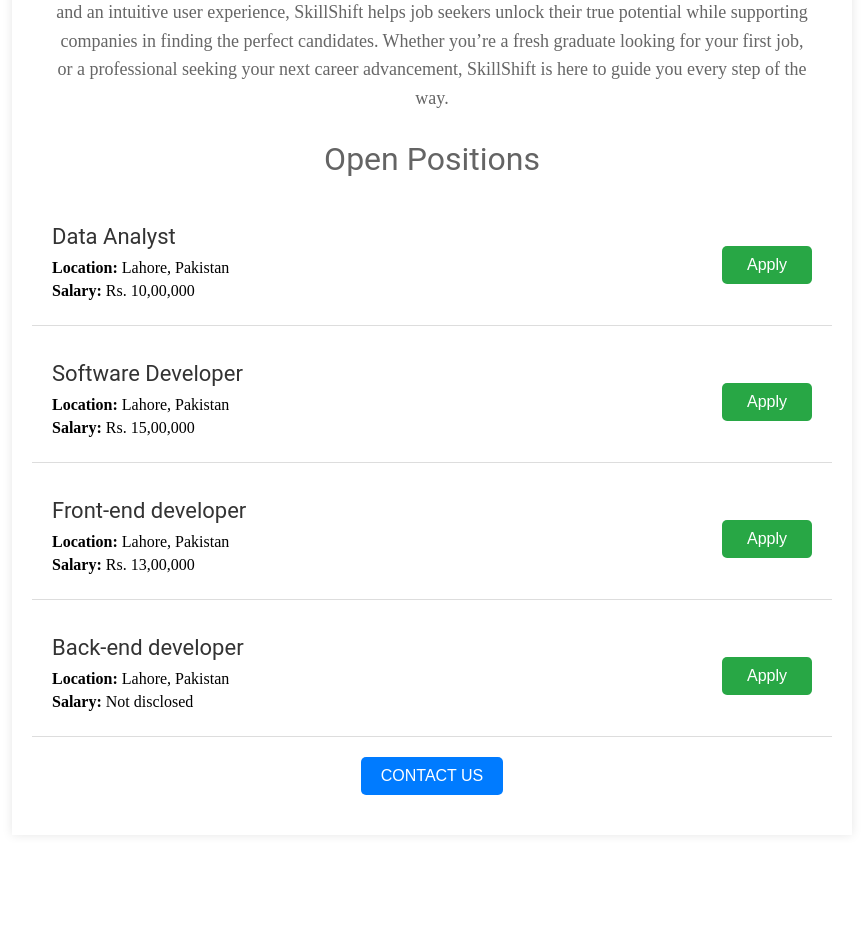
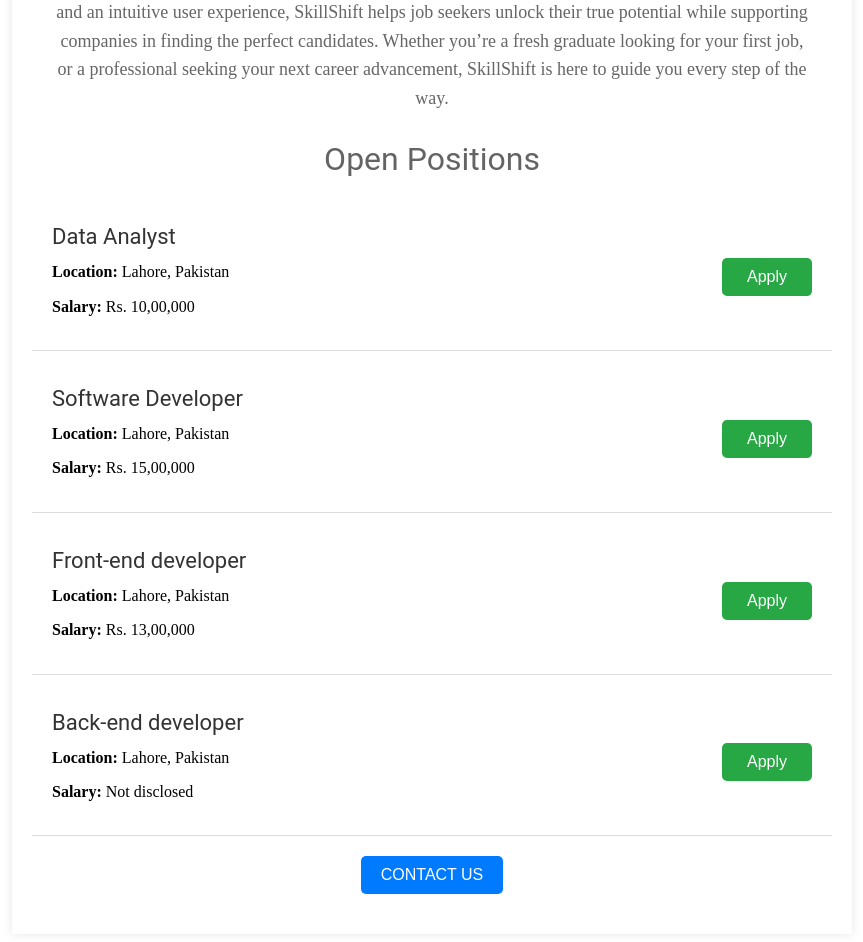
Before and after one commit to chaudary27/FS-JOBS_website, a Flask app: page / in a window 1280 px wide. Shown: the part 701-1643 px from the top of the page, without its empty margins (208-1071 px from the left). Before the commit the page ends 1496 px from the top, so only its background shows below. Run offline with Flask 3, Linux system fonts and the light colour scheme.

Commit message:
Assistant checkpoint: Add spacing to job details
Assistant generated file changes:
- templates/home.html: Add spacing to job details

---

User prompt:

add a little spacing  in subheading (location , salaries) .

Replit-Commit-Author: Assistant
Replit-Commit-Session-Id: 158c8bd0-841a-4d40-82a1-aa9db9fcbc86

```diff
--- a/templates/home.html
+++ b/templates/home.html
@@ -83,7 +83,9 @@
           flex: 1;
         }
         .job-info div {
-          margin: 5px 0;
+          margin: 12px 0;
+          font-size: 16px;
+          line-height: 1.4;
         }
         .apply-button {
           background-color: #28a745;
```
